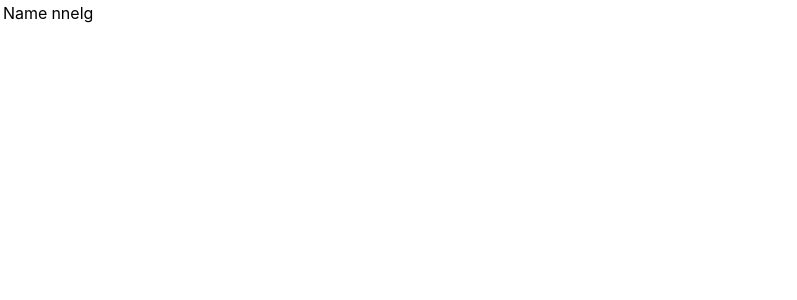
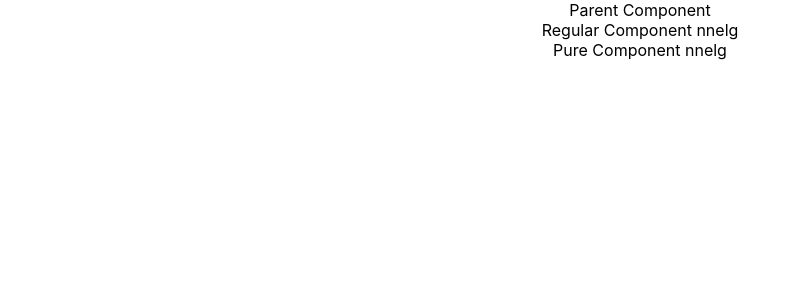
Before and after one commit to glennpck/reactPractise, a React (Create React App) app: page / in a window 1280 px wide. Shown: the top 300 px of the page, without its empty margins (0-797 px from the left). Built offline with nearby package versions, Linux system fonts and the light colour scheme.

Commit message:
pure-components

```diff
--- a/src/App.js
+++ b/src/App.js
@@ -17,13 +17,16 @@
 import LifecycleA from './components/LifecycleA';
 import FragmentDemo from './components/FragmentDemo';
 import Table from './components/Table';
+import PureComp from './components/PureComp'
+import ParentComp from './components/ParentComp';
 import './appStyles.css'
 import styles from './appStyles.module.css'
 
 function App() {
   return (
     <div className="App">
-      <Table />
+      <ParentComp />
+      {/* <Table /> */}
       {/* <LifecycleA /> */}
       {/* <FragmentDemo /> */}
       {/* <Form /> */}
--- /dev/null
+++ b/src/components/ParentComp.js
@@ -0,0 +1,35 @@
+import react, { Component, PureComponent } from 'react'
+import RegComp from './RegComp'
+import PureComp from './PureComp'
+
+class ParentComp extends PureComponent {
+    constructor(props) {
+        super(props)
+
+        this.state = {
+            name: 'nnelg'
+        }
+
+    }
+
+    componentDidMount() {
+        setInterval(() => {
+            this.setState({
+                name: 'nnelg'
+            })
+        }, 2000)
+    }
+
+    render() {
+        console.log('Parent Comp Render')
+        return (
+            <div>
+                Parent Component
+                <RegComp name={this.state.name}></RegComp>
+                <PureComp name={this.state.name}></PureComp>
+            </div>
+        )
+    }
+}
+
+export default ParentComp
--- /dev/null
+++ b/src/components/PureComp.js
@@ -0,0 +1,14 @@
+import React, { PureComponent } from 'react'
+
+class PureComp extends PureComponent {
+    render() {
+        console.log('Pure Comp Render')
+        return (
+            <div>
+                Pure Component {this.props.name}
+            </div>
+        )
+    }
+}
+
+export default PureComp
--- /dev/null
+++ b/src/components/RegComp.js
@@ -0,0 +1,14 @@
+import React, { Component } from 'react'
+
+class RegComp extends Component {
+    render() {
+        console.log('Reg Comp Render')
+        return (
+            <div>
+                Regular Component {this.props.name}
+            </div>
+        )
+    }
+}
+
+export default RegComp
```
